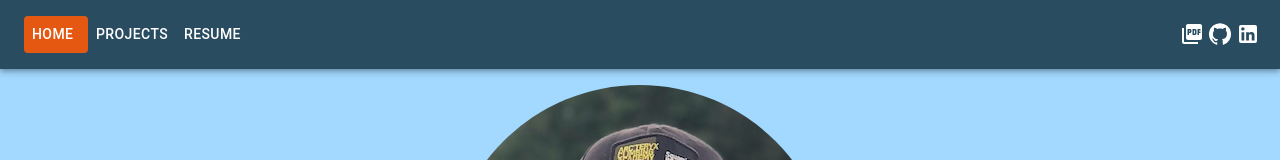
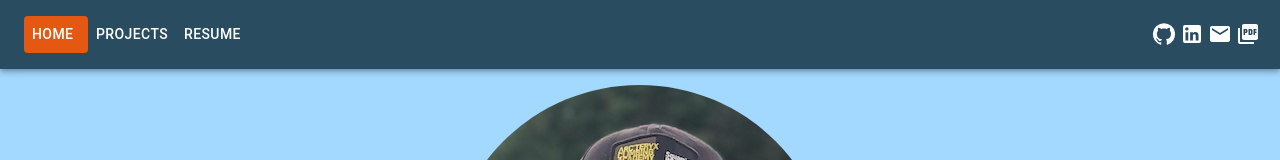
Before and after one commit to lalexgap/website, a React (Vite) app: page / in a window 1280 px wide. Shown: the top 160 px of the page. Built offline with nearby package versions, Linux system fonts and the light colour scheme.

Commit message:
Add email icon

```diff
--- a/src/NavBar.tsx
+++ b/src/NavBar.tsx
@@ -5,6 +5,8 @@ import { NavLink } from "react-router-dom";
 import PictureAsPdfIcon from "@mui/icons-material/PictureAsPdf";
 import GitHubIcon from "@mui/icons-material/GitHub";
 import LinkedInIcon from "@mui/icons-material/LinkedIn";
+import EmailIcon from "@mui/icons-material/Email";
+
 export default function NavBar() {
   const pages = [
     { name: "home", url: "/" },
@@ -33,11 +35,7 @@ export default function NavBar() {
             </Button>
           ))}
         </Box>
-        <Link color="inherit" href="/resume.pdf">
-          <IconButton color="inherit" edge="end">
-            <PictureAsPdfIcon />
-          </IconButton>
-        </Link>
+
         <Link color="inherit" href="https://github.com/lalexgap">
           <IconButton color="inherit" edge="end">
             <GitHubIcon />
@@ -51,6 +49,16 @@ export default function NavBar() {
             <LinkedInIcon />
           </IconButton>
         </Link>
+        <Link color="inherit" href="mailto:me@alexgap.ca">
+          <IconButton color="inherit" edge="end">
+            <EmailIcon />
+          </IconButton>
+        </Link>
+        <Link color="inherit" href="/resume.pdf">
+          <IconButton color="inherit" edge="end">
+            <PictureAsPdfIcon />
+          </IconButton>
+        </Link>
       </Toolbar>
     </AppBar>
   );
```
